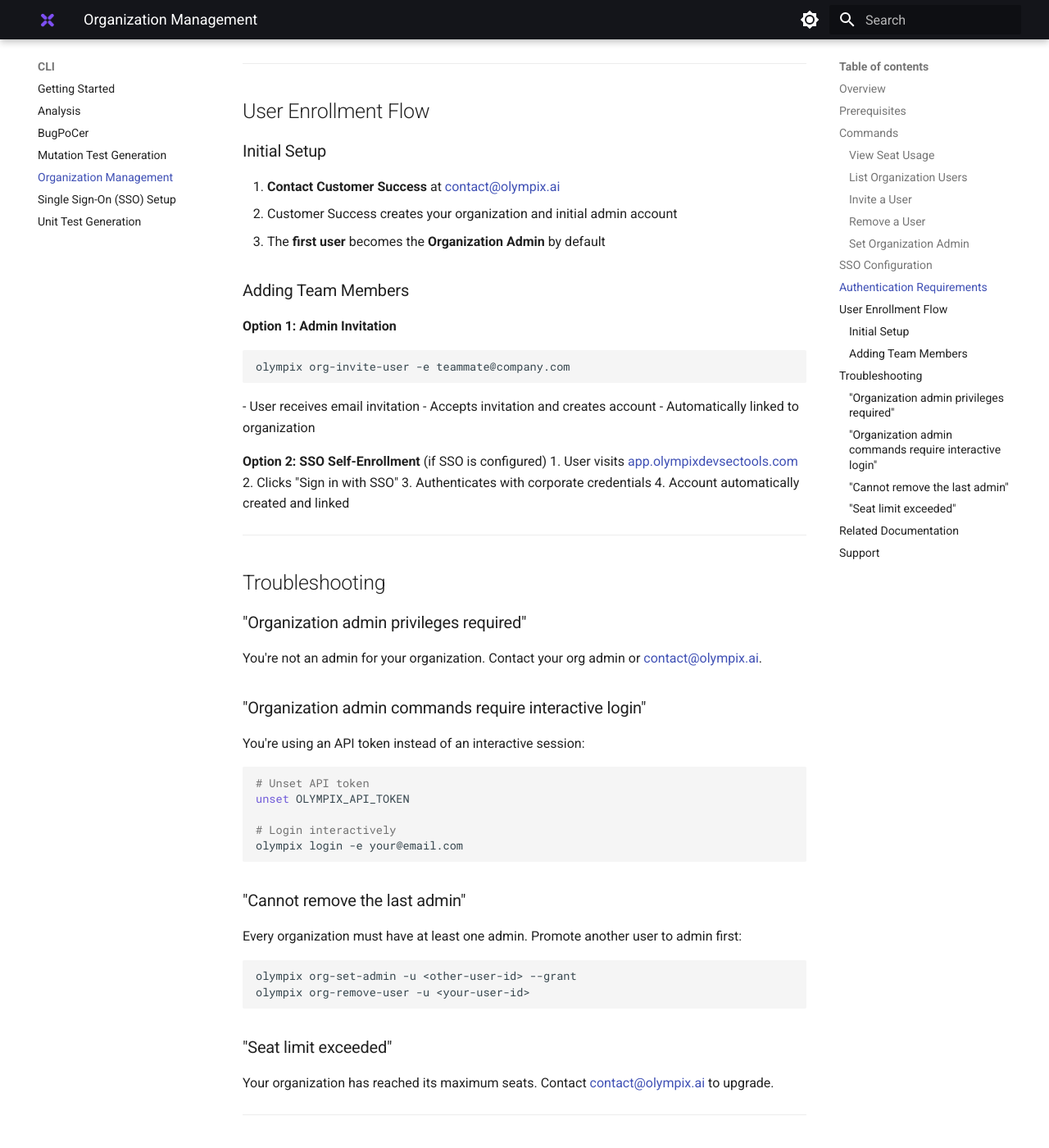
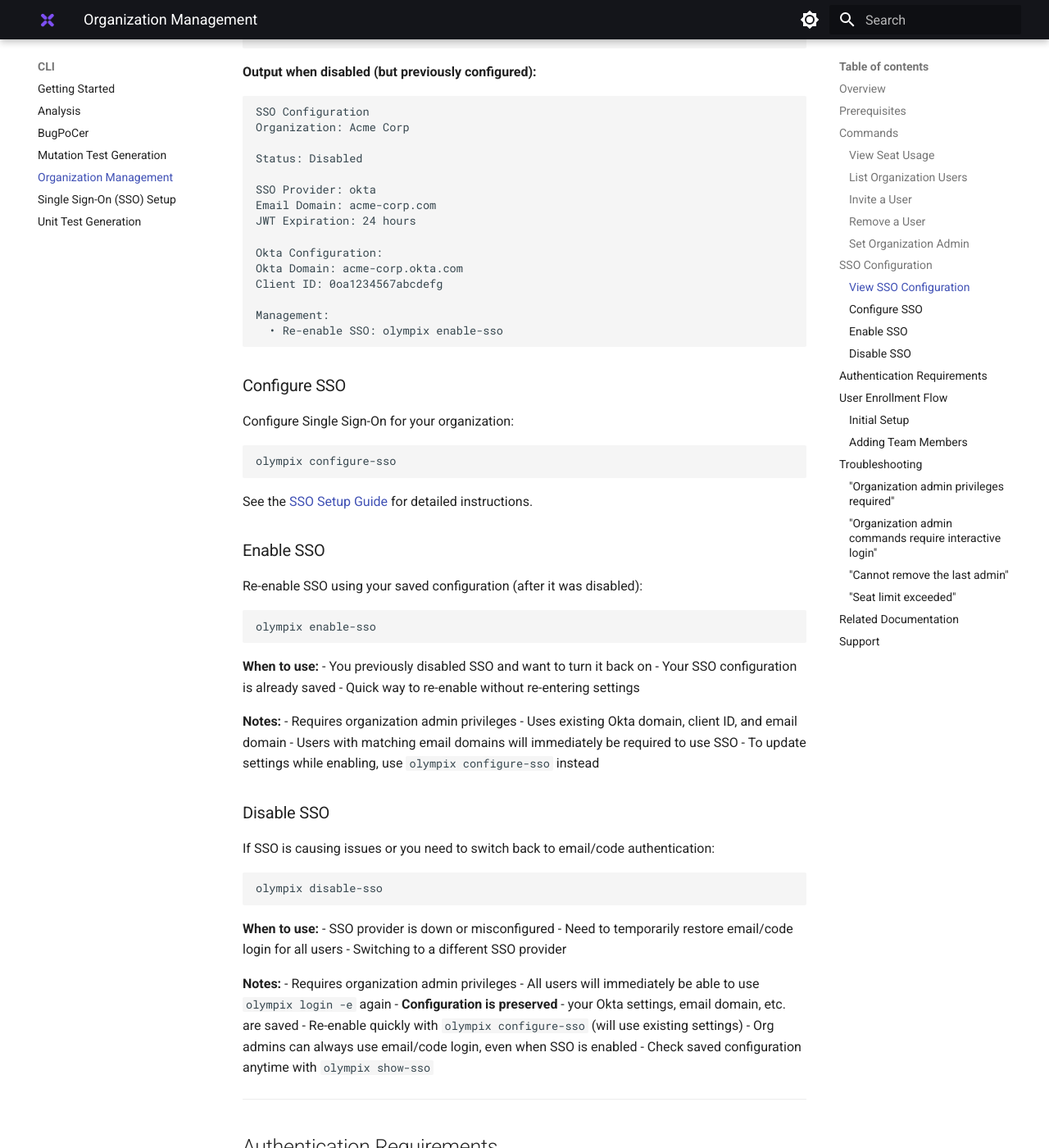
Before and after one commit to olympix/olympix.github.io, an MkDocs documentation site: the page built from docs/CLI/Organization.md, in a window 1280 px wide and 1400 px high, scrolled down 2980 px. Shown: the whole window at 82% size. Built offline with MkDocs 1.6.1 and Material for MkDocs 9.7.7, drawn with Linux system fonts in a browser that asks for light colours; some of the changed text lies outside the part shown.

Commit message:
Update SSO enable/disable documentation

````diff
--- a/docs/CLI/Organization.md
+++ b/docs/CLI/Organization.md
@@ -129,6 +129,55 @@
 
 ## SSO Configuration
 
+### View SSO Configuration
+
+Check your current SSO settings:
+
+```bash
+olympix show-sso
+```
+
+**Output when enabled:**
+```
+SSO Configuration
+Organization: Acme Corp
+
+Status: ✓ Enabled
+
+SSO Provider: okta
+Email Domain: acme-corp.com
+JWT Expiration: 24 hours
+
+Okta Configuration:
+Okta Domain: acme-corp.okta.com
+Client ID: 0oa1234567abcdefg
+
+Management:
+  • Update settings: olympix configure-sso
+  • Disable SSO: olympix disable-sso
+```
+
+**Output when disabled (but previously configured):**
+```
+SSO Configuration
+Organization: Acme Corp
+
+Status: Disabled
+
+SSO Provider: okta
+Email Domain: acme-corp.com
+JWT Expiration: 24 hours
+
+Okta Configuration:
+Okta Domain: acme-corp.okta.com
+Client ID: 0oa1234567abcdefg
+
+Management:
+  • Re-enable SSO: olympix enable-sso
+```
+
+### Configure SSO
+
 Configure Single Sign-On for your organization:
 
 ```bash
@@ -136,6 +185,46 @@
 ```
 
 See the [SSO Setup Guide](./SSO.md) for detailed instructions.
+
+### Enable SSO
+
+Re-enable SSO using your saved configuration (after it was disabled):
+
+```bash
+olympix enable-sso
+```
+
+**When to use:**
+- You previously disabled SSO and want to turn it back on
+- Your SSO configuration is already saved
+- Quick way to re-enable without re-entering settings
+
+**Notes:**
+- Requires organization admin privileges
+- Uses existing Okta domain, client ID, and email domain
+- Users with matching email domains will immediately be required to use SSO
+- To update settings while enabling, use `olympix configure-sso` instead
+
+### Disable SSO
+
+If SSO is causing issues or you need to switch back to email/code authentication:
+
+```bash
+olympix disable-sso
+```
+
+**When to use:**
+- SSO provider is down or misconfigured
+- Need to temporarily restore email/code login for all users
+- Switching to a different SSO provider
+
+**Notes:**
+- Requires organization admin privileges
+- All users will immediately be able to use `olympix login -e` again
+- **Configuration is preserved** - your Okta settings, email domain, etc. are saved
+- Re-enable quickly with `olympix configure-sso` (will use existing settings)
+- Org admins can always use email/code login, even when SSO is enabled
+- Check saved configuration anytime with `olympix show-sso`
 
 ---
 
````
Also changed, not shown: docs/CLI/SSO.md (+39 -2 lines), docs/CLI/index.md (+6 -0 lines).
